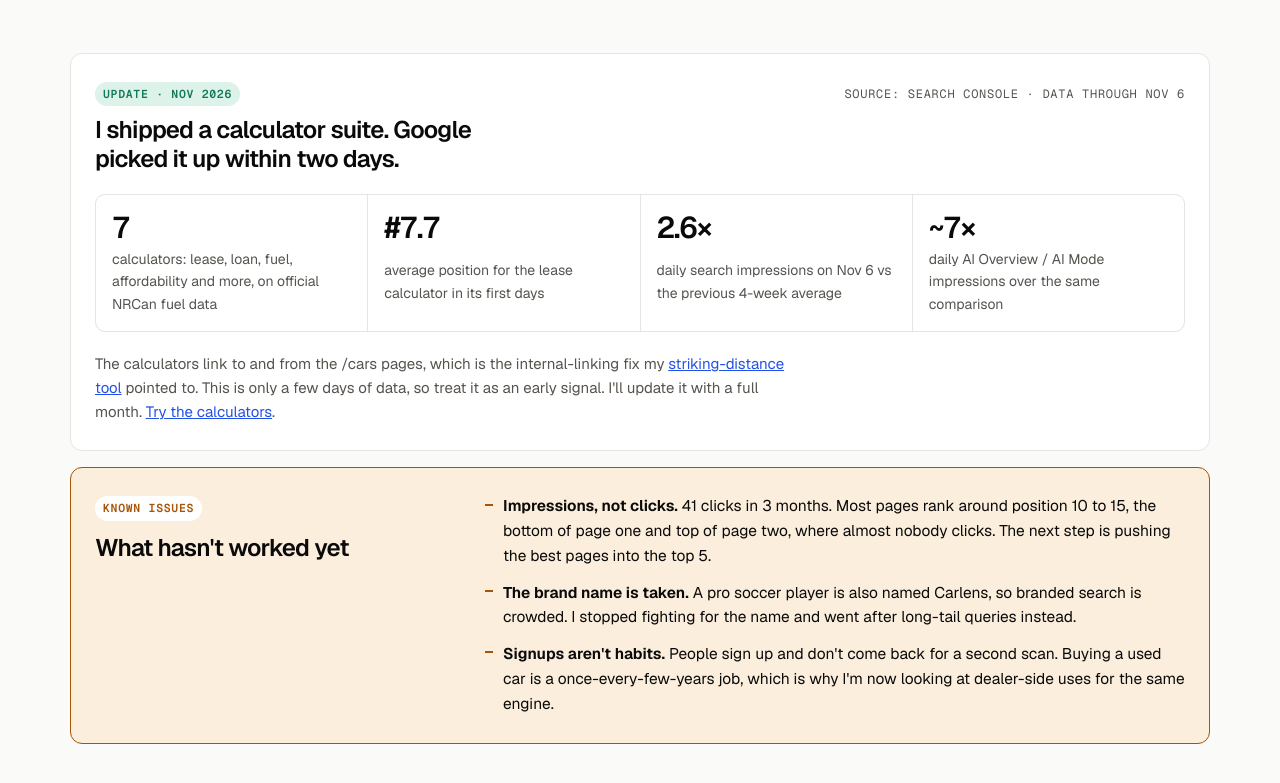
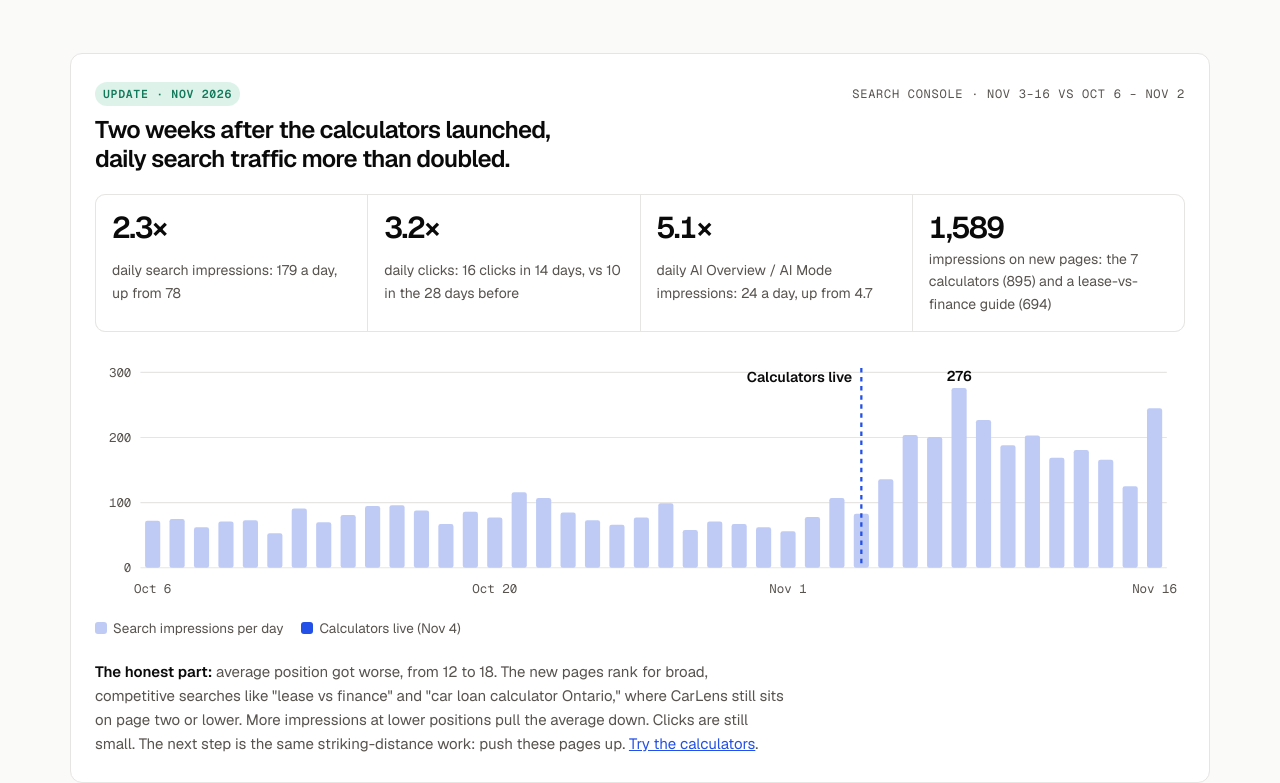
Before and after one commit to Bermmm/bberm.work, a plain HTML site: page index.html in a window 1280 px wide. Shown: the part 3101-3884 px from the top of the page. Drawn offline with nearby package versions, Linux system fonts and the light colour scheme.

Commit message:
Add files via upload

```diff
--- a/index.html
+++ b/index.html
@@ -193,6 +193,9 @@ section { padding-block: 88px; border-top: 1px solid var(--line); }
 .update-stats span { font-size: 14px; color: var(--muted); }
 .update p { color: var(--muted); font-size: 15px; max-width: 46em; }
 .update p a { color: var(--blue); }
+.update p b { color: var(--ink); font-weight: 600; }
+.mini-chart { display: grid; gap: 6px; }
+.mini-chart svg { min-width: 520px; }
 .known { margin-top: 16px; border: 1px solid var(--flag); border-radius: 12px; background: var(--flag-soft); padding: 26px 24px; display: grid; grid-template-columns: minmax(0, 0.8fr) minmax(0, 1.6fr); gap: 20px 40px; }
 @media (max-width: 760px) { .known { grid-template-columns: 1fr; } }
 .known h3 { font-size: 24px; font-weight: 600; letter-spacing: -0.03em; margin-top: 8px; }
@@ -422,17 +425,21 @@ footer .wrap { display: flex; justify-content: space-between; gap: 12px; flex-wr
       <div class="update-head">
         <div>
           <span class="pill pass">Update · Nov 2026</span>
-          <h3>I shipped a calculator suite. Google picked it up within two days.</h3>
+          <h3>Two weeks after the calculators launched, daily search traffic more than doubled.</h3>
         </div>
-        <span class="mono" style="color:var(--muted)">Source: Search Console · data through Nov 6</span>
+        <span class="mono" style="color:var(--muted)">Search Console · Nov 3–16 vs Oct 6 – Nov 2</span>
       </div>
       <div class="update-stats">
-        <div><b>7</b><span>calculators: lease, loan, fuel, affordability and more, on official NRCan fuel data</span></div>
-        <div><b>#7.7</b><span>average position for the lease calculator in its first days</span></div>
-        <div><b>2.6×</b><span>daily search impressions on Nov 6 vs the previous 4-week average</span></div>
-        <div><b>~7×</b><span>daily AI Overview / AI Mode impressions over the same comparison</span></div>
+        <div><b>2.3×</b><span>daily search impressions: 179 a day, up from 78</span></div>
+        <div><b>3.2×</b><span>daily clicks: 16 clicks in 14 days, vs 10 in the 28 days before</span></div>
+        <div><b>5.1×</b><span>daily AI Overview / AI Mode impressions: 24 a day, up from 4.7</span></div>
+        <div><b>1,589</b><span>impressions on new pages: the 7 calculators (895) and a lease-vs-finance guide (694)</span></div>
       </div>
-      <p>The calculators link to and from the /cars pages, which is the internal-linking fix my <a href="https://github.com/Bermmm/gsc-striking-distance" target="_blank" rel="noopener">striking-distance tool</a> pointed to. This is only a few days of data, so treat it as an early signal. I'll update it with a full month. <a href="https://carlens.ca/tools" target="_blank" rel="noopener">Try the calculators</a>.</p>
+      <div class="mini-chart">
+        <div class="chart-wrap" id="update-chart" role="img" aria-label="Daily search impressions for carlens.ca from Oct 6 to Nov 16, 2026. Around 50 to 115 a day through October, then 136 on Nov 5 rising to a peak of 276 on Nov 8 after the calculators launched on Nov 4, and 245 on Nov 16."></div>
+        <div class="legend"><span><i style="background:var(--chart-bar)"></i>Search impressions per day</span><span><i style="background:var(--blue)"></i>Calculators live (Nov 4)</span></div>
+      </div>
+      <p><b>The honest part:</b> average position got worse, from 12 to 18. The new pages rank for broad, competitive searches like "lease vs finance" and "car loan calculator Ontario," where CarLens still sits on page two or lower. More impressions at lower positions pull the average down. Clicks are still small. The next step is the same striking-distance work: push these pages up. <a href="https://carlens.ca/tools" target="_blank" rel="noopener">Try the calculators</a>.</p>
     </div>
 
     <div class="known" id="known">
@@ -480,7 +487,7 @@ footer .wrap { display: flex; justify-content: space-between; gap: 12px; flex-wr
         <ul class="specs">
           <li><b>12K+</b> official NRCan fuel ratings (11,031 gas and diesel, 1,230 EV), rebuilt by a script</li>
           <li><b>322</b> automated tests, results checked to the cent</li>
-          <li>Indexed by Google within days; lease calculator averaging <b>#7.7</b></li>
+          <li><b>895</b> search and <b>173</b> AI-search impressions in its first two weeks</li>
         </ul>
         <div class="build-links"><a href="https://carlens.ca/tools" target="_blank" rel="noopener">Try it: carlens.ca/tools ↗</a><span>Code lives in the private CarLens repo</span></div>
       </article>
@@ -656,6 +663,32 @@ footer .wrap { display: flex; justify-content: space-between; gap: 12px; flex-wr
   svg.appendChild(el("text", { x: f[0] + 10, y: f[1] - 10, class: "lbl" }, "#33"));
   svg.appendChild(el("text", { x: l[0] - 8, y: l[1] - 12, "text-anchor": "end", class: "lbl" }, "#12.6"));
   document.getElementById("chart").appendChild(svg);
+  var cw = document.getElementById("chart"); cw.scrollLeft = cw.scrollWidth;
+
+  // Daily impressions, Oct 6 – Nov 16 2026 (Search Console). Calculators launched Nov 4.
+  var days = [["Oct 6",72],["Oct 7",75],["Oct 8",62],["Oct 9",71],["Oct 10",73],["Oct 11",53],["Oct 12",91],["Oct 13",70],["Oct 14",81],["Oct 15",95],["Oct 16",96],["Oct 17",88],["Oct 18",67],["Oct 19",86],["Oct 20",77],["Oct 21",116],["Oct 22",107],["Oct 23",85],["Oct 24",73],["Oct 25",66],["Oct 26",77],["Oct 27",99],["Oct 28",58],["Oct 29",71],["Oct 30",67],["Oct 31",62],["Nov 1",56],["Nov 2",78],["Nov 3",107],["Nov 4",83],["Nov 5",136],["Nov 6",204],["Nov 7",201],["Nov 8",276],["Nov 9",227],["Nov 10",188],["Nov 11",203],["Nov 12",169],["Nov 13",181],["Nov 14",166],["Nov 15",125],["Nov 16",245]];
+  (function () {
+    var W2 = 960, H2 = 220, L2 = 40, R2 = 16, T2 = 18, B2 = 30, iw2 = W2 - L2 - R2, ih2 = H2 - T2 - B2;
+    var n2 = days.length, st = iw2 / n2, bw2 = st * 0.62, max2 = 300;
+    var y2 = function (v) { return T2 + ih2 - (v / max2) * ih2; };
+    var sv = el("svg", { viewBox: "0 0 " + W2 + " " + H2, "aria-hidden": "true" });
+    [0, 100, 200, 300].forEach(function (v) {
+      sv.appendChild(el("line", { x1: L2, x2: W2 - R2, y1: y2(v), y2: y2(v), stroke: "var(--line)", "stroke-width": 1, fill: "none" }));
+      sv.appendChild(el("text", { x: L2 - 8, y: y2(v) + 4, "text-anchor": "end" }, v));
+    });
+    days.forEach(function (d, i) {
+      var x = L2 + i * st + (st - bw2) / 2;
+      sv.appendChild(el("rect", { x: x, y: y2(d[1]), width: bw2, height: T2 + ih2 - y2(d[1]), rx: 2, fill: "var(--chart-bar)" }));
+      if (d[0] === "Oct 6" || d[0] === "Oct 20" || d[0] === "Nov 1" || d[0] === "Nov 16") sv.appendChild(el("text", { x: L2 + i * st + st / 2, y: H2 - 8, "text-anchor": "middle" }, d[0]));
+    });
+    var li = 29, lx = L2 + li * st + st / 2;
+    sv.appendChild(el("line", { x1: lx, x2: lx, y1: T2 - 4, y2: T2 + ih2, stroke: "var(--blue)", "stroke-width": 2, "stroke-dasharray": "4 4", fill: "none" }));
+    sv.appendChild(el("text", { x: lx - 8, y: T2 + 8, "text-anchor": "end", class: "lbl" }, "Calculators live"));
+    var pk = 33;
+    sv.appendChild(el("text", { x: L2 + pk * st + st / 2, y: y2(276) - 6, "text-anchor": "middle", class: "lbl" }, "276"));
+    document.getElementById("update-chart").appendChild(sv);
+    var uw = document.getElementById("update-chart"); uw.scrollLeft = uw.scrollWidth;
+  })();
 
   // re-run the scan
   var report = document.getElementById("report");
```
Also changed, not shown: 3 other files.
